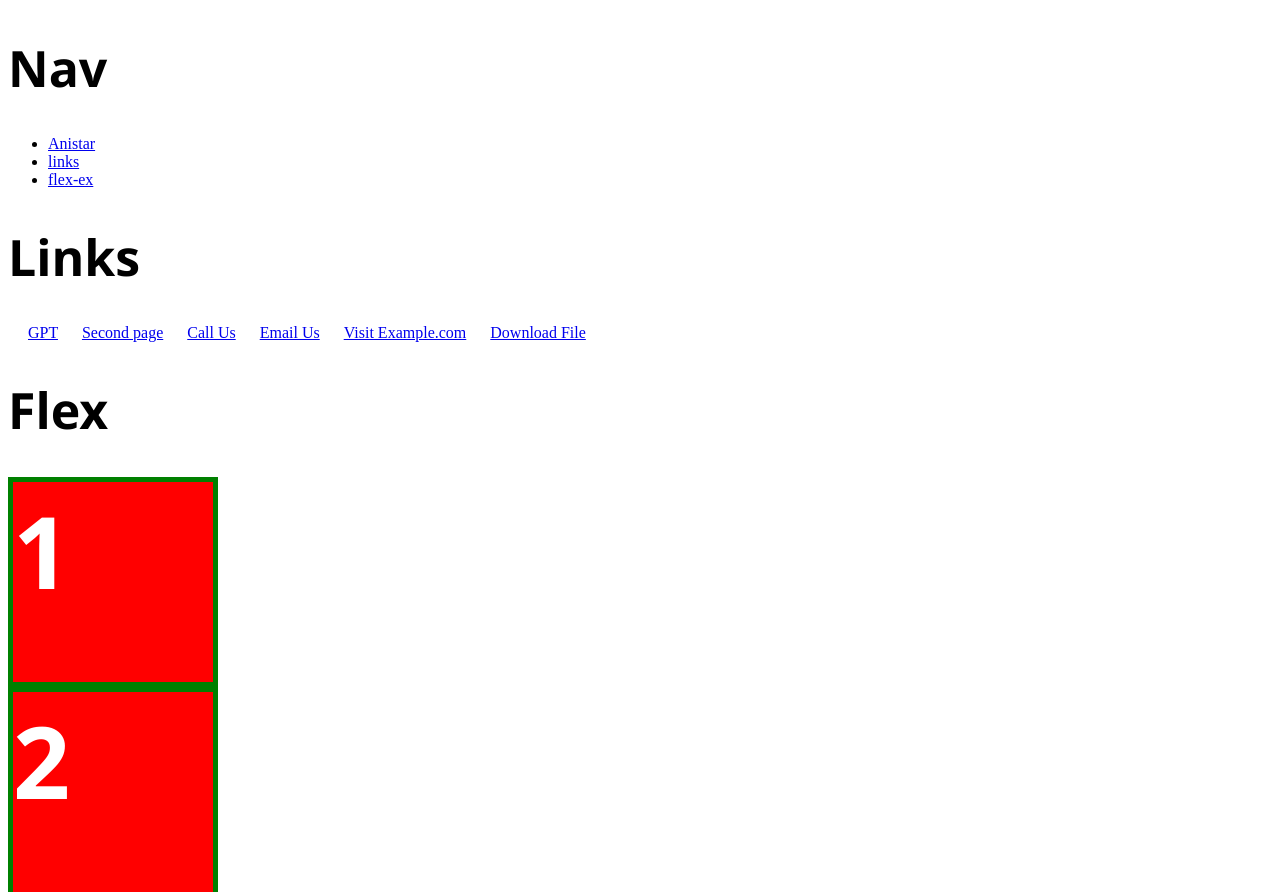
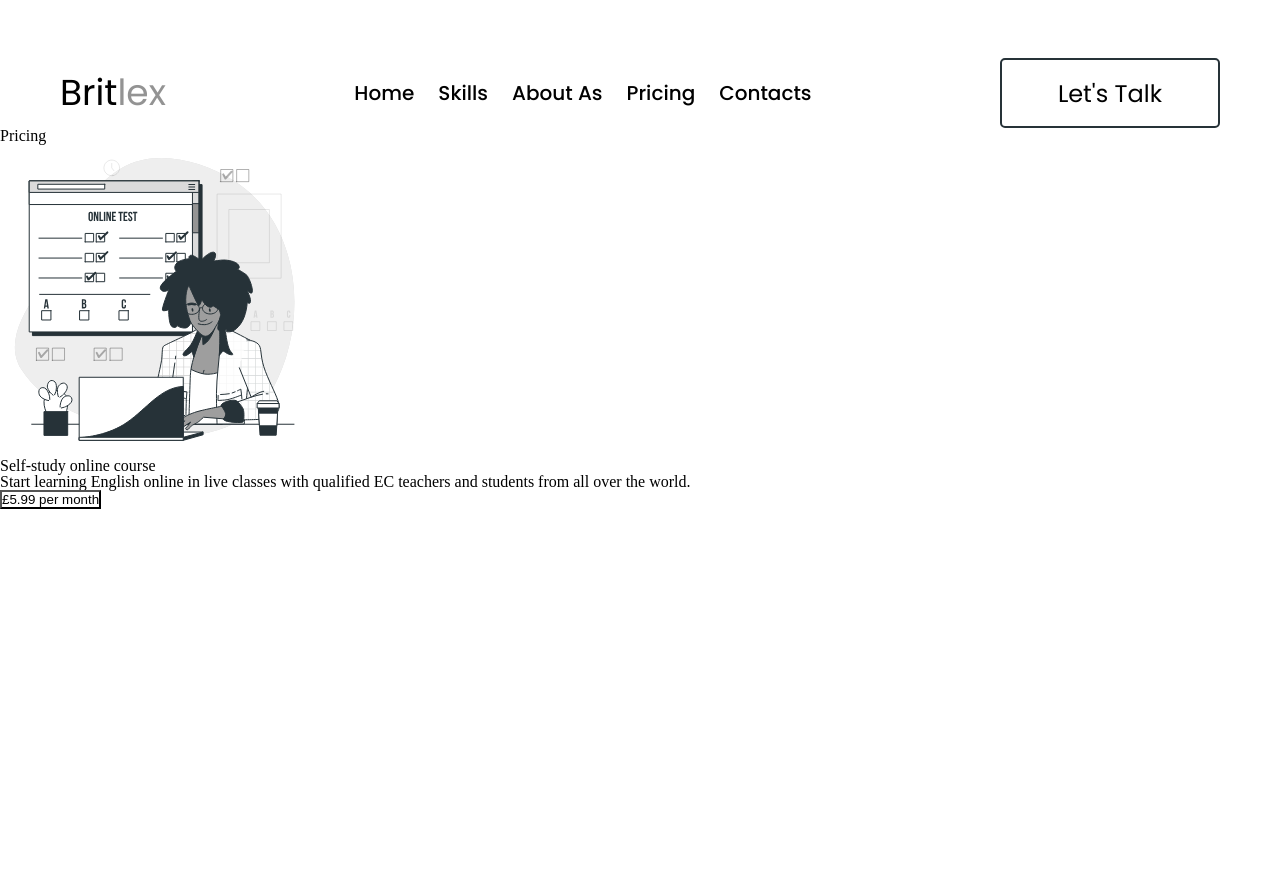
Before and after one commit to olegoleg0080/gurtok, a plain HTML site: page index.html in a window 1280 px wide. Shown: the top 892 px of the page. After the commit the page ends 800 px from the top, so only its background shows below. Drawn offline with Linux system fonts and the light colour scheme.

Commit message:
jlhk;jl;

```diff
--- a/index.html
+++ b/index.html
@@ -4,47 +4,57 @@
         <meta charset="UTF-8" />
         <meta name="viewport" content="width=device-width, initial-scale=1.0" />
         <title>Document</title>
+        <link rel="preconnect" href="https://fonts.googleapis.com" />
+        <link rel="preconnect" href="https://fonts.gstatic.com" crossorigin />
+        <link
+            href="https://fonts.googleapis.com/css2?family=Poppins:ital,wght@0,100;0,200;0,300;0,400;0,500;0,600;0,700;0,800;0,900;1,100;1,200;1,300;1,400;1,500;1,600;1,700;1,800;1,900&display=swap"
+            rel="stylesheet"
+        />
+        <link rel="stylesheet" href="./reset.css" />
         <link rel="stylesheet" href="./style.css" />
     </head>
     <body>
-        <div class="ex">
-            <h1>Nav</h1>
+        <header>
+            <div class="container">
+                <h3 class="logo">Brit<span>lex</span></h3>
                 <nav class="navigation">
                     <ul>
-                    <li>
-                        <a
-                            href="https://anistar.org/raspisanie-vyhoda-seriy-ongoingov.html"
-                            >Anistar</a
-                        >
-                    </li>
-                    <li><a href="#links">links</a></li>
-                    <li><a href="#flex">flex-ex</a></li>
+                        <li><a href="#">Home</a></li>
+                        <li><a href="#">Skills</a></li>
+                        <li><a href="#">About As</a></li>
+                        <li><a href="#">Pricing</a></li>
+                        <li><a href="#">Contacts</a></li>
                     </ul>
                 </nav>
+                <button class="lets-go">Let's Talk</button>
             </div>
-        <div class="ex" id="links">
-            <h1>Links</h1>
-            <div class="allA">
-                <a href="https://chatgpt.com">GPT</a>
-                <a href="./secondFile.html">Second page</a>
-                <a href="tel:+380953360821">Call Us</a>
-                <a href="mailto:oleg28193@gmail.com">Email Us</a>
-                <a href="./secondFile.html" target="_blank"
-                    >Visit Example.com</a
-                >
-                <!--*target - як саме відкривати посинання -->
-                <a href="./index.html" download>Download File</a>
+        </header>
+        <main>
+            <section class="pricing">
+                <div class="containter">
+                    <h2 class="lable">Pricing</h2>
+                    <div class="cards">
+                        <div class="first card">
+                            <svg>
+                                <use href="./img/firsSvg.svg#firrstSvg"></use>
+                            </svg>
+                            <div>
+                                <div class="information">
+                                    <h5>Self-study online course</h5>
+                                    <p class="description">
+                                        Start learning English online in live
+                                        classes with qualified EC teachers and
+                                        students from all over the world.
+                                    </p>
+                                </div>
+                                <button class="pay">
+                                    £5.99 <span> per month </span>
+                                </button>
                             </div>
                         </div>
-        <div class="ex" id="flex">
-            <h1>Flex</h1>
-            <div class="box">
-                <div class="elemen">1</div>
-                <div class="elemen">2</div>
-                <div class="elemen">3</div>
-                <div class="elemen">4</div>
-                <div class="elemen">5</div>
                     </div>
                 </div>
+            </section>
+        </main>
     </body>
 </html>
--- /dev/null
+++ b/reset.css
@@ -0,0 +1,56 @@
+/* http://meyerweb.com/eric/tools/css/reset/
+   v2.0 | 20110126
+   License: none (public domain)
+*/
+
+html, body, div, span, applet, object, iframe,
+h1, h2, h3, h4, h5, h6, p, blockquote, pre,
+a, abbr, acronym, address, big, cite, code,
+del, dfn, em, img, ins, kbd, q, s, samp,
+small, strike, strong, sub, sup, tt, var,
+b, u, i, center,
+dl, dt, dd, ol, ul, li,
+fieldset, form, label, legend,
+table, caption, tbody, tfoot, thead, tr, th, td,
+article, aside, canvas, details, embed,
+figure, figcaption, footer, header, hgroup,
+menu, nav, output, ruby, section, summary,
+time, mark, audio, video {
+	margin: 0;
+	padding: 0;
+	border: 0;
+	font-size: 100%;
+	font: inherit;
+	vertical-align: baseline;
+}
+/* HTML5 display-role reset for older browsers */
+article, aside, details, figcaption, figure,
+footer, header, hgroup, menu, nav, section {
+	display: block;
+}
+a{
+    text-decoration: none;
+    color: #000;
+}
+body {
+	line-height: 1;
+}
+ol, ul {
+	list-style: none;
+}
+button{
+    background: transparent;
+    padding: 0;
+}
+blockquote, q {
+	quotes: none;
+}
+blockquote:before, blockquote:after,
+q:before, q:after {
+	content: '';
+	content: none;
+}
+table {
+	border-collapse: collapse;
+	border-spacing: 0;
+}
--- a/style.css
+++ b/style.css
@@ -1,24 +1,52 @@
-.box {
-    display: block;
-    .elemen {
-        width: 200px;
-        height: 200px;
-        background-color: red;
-        border: 5px solid green;
-        font-weight: 700;
-        font-size: 100px;
-        color: white;
-        font-family: 'Segoe UI', Tahoma, Geneva, Verdana, sans-serif;
+.container {
+    max-width: 1340px;
+    margin: 0 auto;
+    padding: 0 60px;
+}
+body{
+    padding-top: 58px;
+}
+header{
+    .container{
+        display: flex;
+        justify-content: space-between;
+        align-items: center;
     }
 }
-.ex{
-    h1{
-        font-size: 50px;
-        font-family: 'Segoe UI', Tahoma, Geneva, Verdana, sans-serif;
+.navigation {
+    ul {
+        display: flex;
+        gap: 24px;
+        li {
+            color: #263238;
+            font-family: Poppins;
+            font-size: 20px;
+            font-weight: 500;
+        }
     }
 }
-.allA{
-    a{
-        margin-left: 20px;
+.logo {
+    color: #000;
+    font-family: Poppins;
+    font-size: 36px;
+    font-weight: 400;
+    display: inline;
+    span {
+        color: #939393;
     }
 }
+.lets-go {
+    width: 220px;
+height: 70px;
+border-radius: 5px;
+border: 2px solid #263238;
+
+color: #000;
+font-family: Poppins;
+font-size: 24px;
+font-weight: 400;
+}
+svg{
+    width: 311px;
+    height: 311px;
+}
```
Also changed, not shown: secondFile.html (deleted, +0 -11 lines), img/firsSvg.svg (added). Lines whose indentation alone changed are shown as unchanged.
